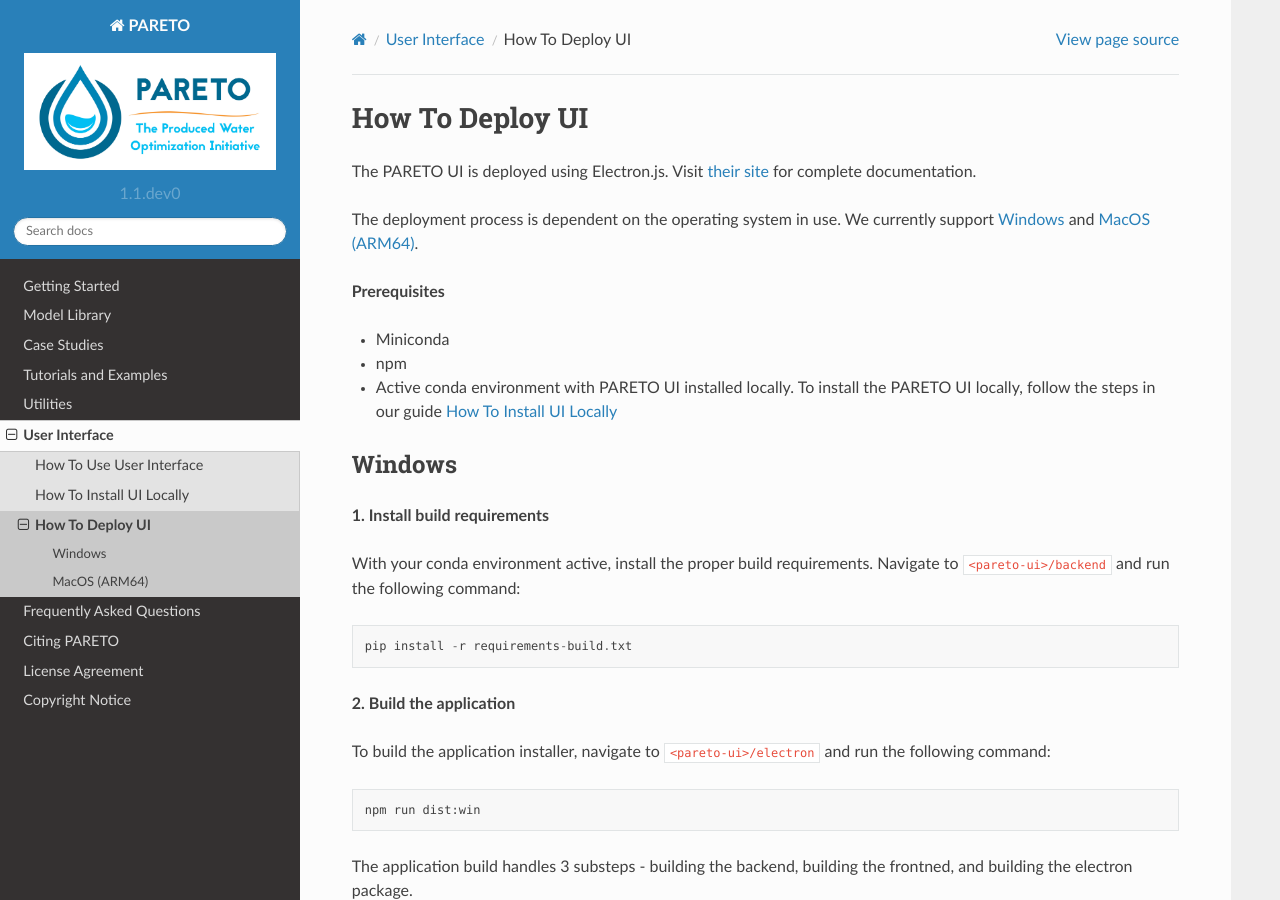
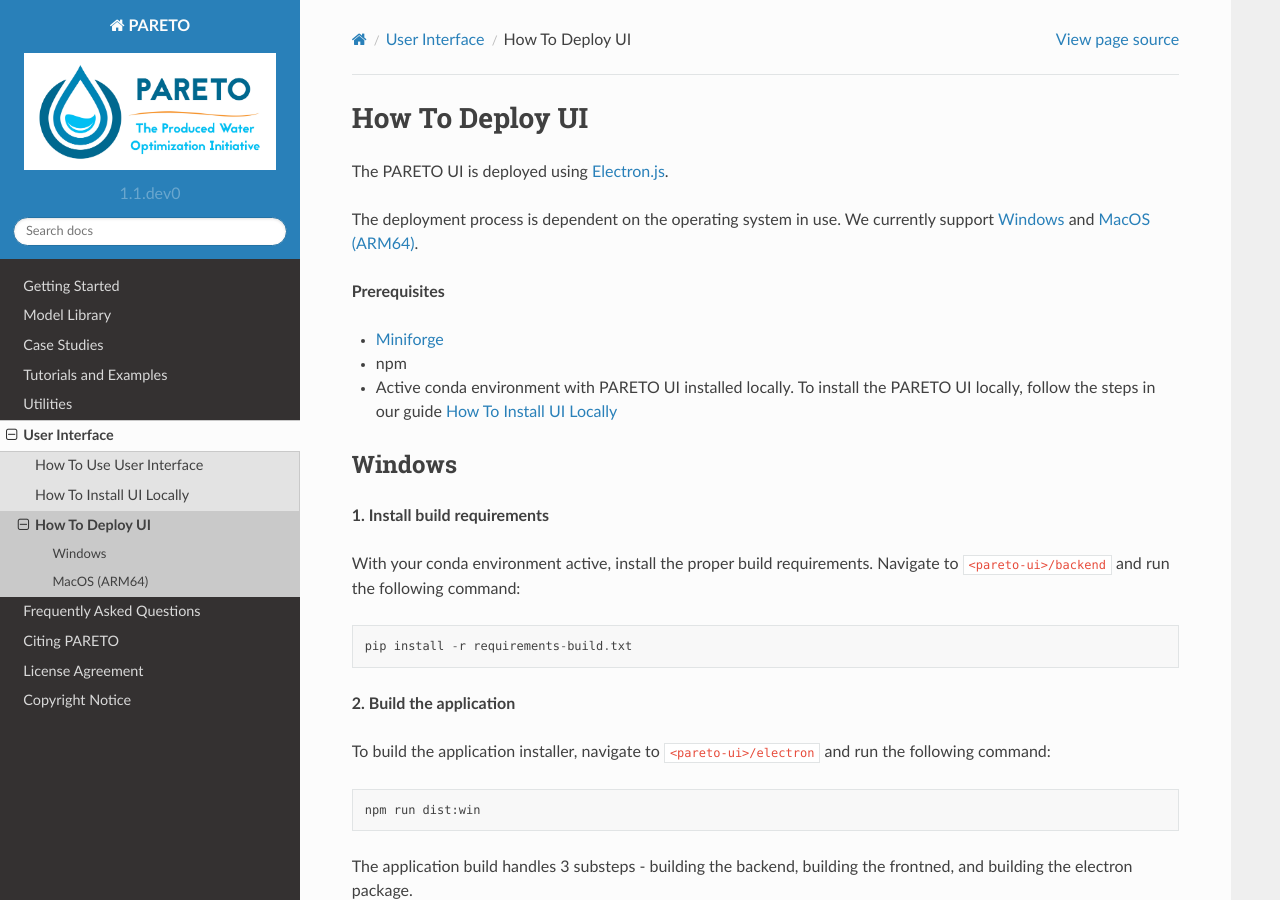
Before and after one commit to project-pareto/project-pareto, a Sphinx documentation site: the page built from docs/user_interface/how_to_deploy_ui.rst, in a window 1280 px wide and 900 px high. Built offline with Sphinx 7.4.7 and the Read the Docs theme 2.0.0, drawn with Linux system fonts in a browser that asks for light colours.

Commit message:
Miniconda -> miniforge (with link); update electron.js link

```diff
--- a/docs/user_interface/how_to_deploy_ui.rst
+++ b/docs/user_interface/how_to_deploy_ui.rst
@@ -2,13 +2,13 @@
 How To Deploy UI
 ================
 
-The PARETO UI is deployed using Electron.js. Visit `their site <https://www.electronjs.org/docs/latest/>`_ for complete documentation.
+The PARETO UI is deployed using `Electron.js <https://www.electronjs.org/docs/latest/>`_.
 
 The deployment process is dependent on the operating system in use. We currently support :ref:`windows_guide_start` and :ref:`mac_guide_start`.
 
 **Prerequisites**
 
-- Miniconda
+- `Miniforge <https://github.com/conda-forge/miniforge>`_
 - npm
 - Active conda environment with PARETO UI installed locally. To install the PARETO UI locally, follow the steps in our guide :ref:`how-to-install-ui-locally-page`
 
```
